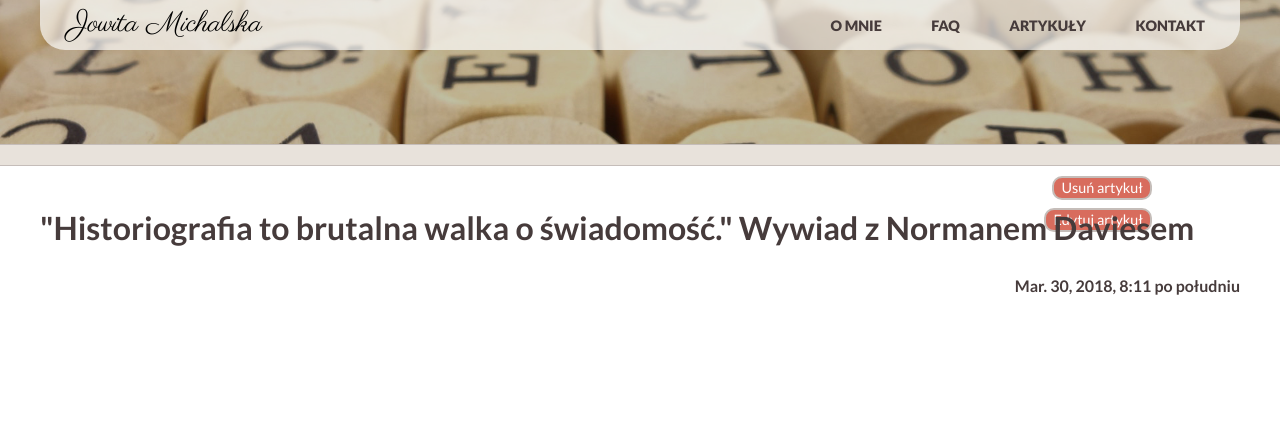
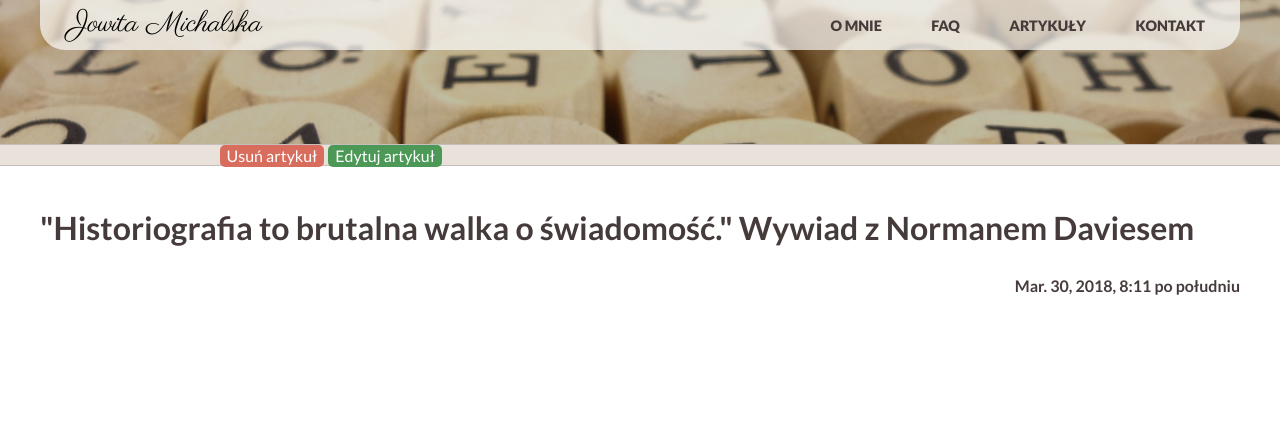
Before and after one commit to saviolinski/jm, a Django app: a page that uses src/templates/base.html in a window 1280 px wide. Shown: the top 431 px of the page. Run offline with Django 3.2, Linux system fonts and the light colour scheme; a user stored in the database is signed in; data comes from the database, SQL or seed files in the repository; both versions use the stored data as it was after the commit; some libraries are stand-ins or nearby versions.

Commit message:
wtorek praca

```diff
--- a/src/static/css/base.css
+++ b/src/static/css/base.css
@@ -486,20 +486,29 @@ box-sizing: border-box;
 	display: grid;
 	margin: 5vh auto;
 }
+.shrinkbut {
+	position: absolute;
+	margin: auto;
+	right:0;
+	left: 0;
+}
+.blockbutt {
+display: flex;
+margin-left: 17%;
+}
+
 .afterlogbut {
-	position: absolute;
-	font-size: 0.9rem;
+	font-size: 1rem;
 	font-weight: 500;
-	right: 10vw;
 	padding: 0px 7px;
+	margin: 0px 2px;
 	color: white;
-	border-radius: 10px;
+	border-radius: 5px;
 	cursor: pointer;
-	border: 2px solid #c5bdb9;
+	/*border: 2px solid #c5bdb9;*/
 }
 
 .det-del {
-	top: 22vh;
 	background-color: #d86c5d;
 }
 
@@ -508,8 +517,10 @@ box-sizing: border-box;
 }
 
 .det-edit {
-	top: 26vh;
-	background-color: #d86c5d;
+	background-color: #4b9857;
+}
+.det-edit:hover {
+	background-color: #32713c;
 }
 img {
 	display: grid;
@@ -532,8 +543,6 @@ img {
 }
 
 /* article form */
-
-
 
 textarea:focus, input:focus{
     outline: none;
@@ -565,7 +574,6 @@ input#id_title {
 	text-align: center;
 	margin: 7vh auto;
 	padding: 1vh;
-
 }
 
 input.article-button {
--- a/src/templates/base.html
+++ b/src/templates/base.html
@@ -12,13 +12,15 @@
 </head>
 <body>
 	<div id="fb-root"></div>
-	<script>(function(d, s, id) {
+	<script>
+	  (function(d, s, id) {
 	  var js, fjs = d.getElementsByTagName(s)[0];
 	  if (d.getElementById(id)) return;
 	  js = d.createElement(s); js.id = id;
 	  js.src = 'https://connect.facebook.net/pl_PL/sdk.js#xfbml=1&version=v2.12';
 	  fjs.parentNode.insertBefore(js, fjs);
 	}(document, 'script', 'facebook-jssdk'));
+
 	</script>
 
 	<div class="scroll goup"><i class="fas fa-angle-up fa-2x" id="go-up"></i></div>
@@ -61,13 +63,12 @@
 	});
 
 	// Smooth scrolling
-	// scrollLink.click(function(e) {
-	// e.preventDefault();
-	// $('body,html').animate({
-	//   scrollTop: $(this.hash).offset().top
-	// }, 700 );
-	// });
-
+	scrollLink.click(function(e) {
+	e.preventDefault();
+	$('body,html').animate({
+	  scrollTop: $(this.hash).offset().top
+	}, 700 );
+	});
 
 	$(window).scroll(function(){
 		const $heroSection = $('#anch');
@@ -78,7 +79,10 @@
     		$('.goup').slideUp();
     	}
 });
+
+
 </script>
+
 </body>
 
 
--- a/src/templates/detail.html
+++ b/src/templates/detail.html
@@ -8,10 +8,10 @@
 		<a class="logo" href="/">Jowita Michalska</a>
 		<nav>
 			<ul>
-				<li><a class="scroll" href="../#omnie">O mnie</a></li>
-				<li><a class="scroll" href="../#faq">FAQ</a></li>
-				<li><a class="scroll" href="../#artykuly">Artykuły</a></li>
-				<li><a class="scroll" href="../#kontakt">Kontakt</a></li>
+				<li><a href="../#omnie">O mnie</a></li>
+				<li><a href="../#faq">FAQ</a></li>
+				<li><a href="../#artykuly">Artykuły</a></li>
+				<li><a class="scroll" href="#kontakt">Kontakt</a></li>
 			</ul>
 		</nav>
 	</header>
@@ -20,8 +20,12 @@
 <section class="article-det" id="anch">
 	<div class="bar artykul-det">
 		{% if request.user.is_authenticated %}
-		<div class="afterlogbut det-del">Usuń artykuł</div>
-		<div class="afterlogbut det-edit">Edytuj artykuł</div>
+		<div class="shrinkbut">
+			<div class="blockbutt">
+				<div class="afterlogbut det-del">Usuń artykuł</div>
+				<div class="afterlogbut det-edit">Edytuj artykuł</div>
+			</div>
+		</div>
 		{% endif %}
 	</div>
 	<div class="artykul-content">
@@ -44,6 +48,9 @@ $( document ).ready(function() {
     $('.det-del').click(function(){
    window.location.href='{{post.get_absolute_url}}delete';
 	})
+	$('.det-edit').click(function(){
+   window.location.href='{{post.get_absolute_url}}edit';
+	})
 });
 
 </script>
--- a/src/templates/index.html
+++ b/src/templates/index.html
@@ -29,7 +29,7 @@
 
 <div class="wrapper">
 
-<section class="introduction">
+<section class="introduction" id="omnie">
 	<div class="bar omnie" id="anch">
 		<h1>O mnie</h1>
 	</div>
@@ -136,5 +136,6 @@ $( document ).ready(function() {
     	$("a.endless_more").css({"color": "white"});
     	$(".endless_container").css({"background-color": "#463b3b"});
     });
+
 </script>
 {% endblock content %}
```
Also changed, not shown: src/templates/post_form.html (+4 -4 lines), src/db.sqlite3, src/static/img/wood-cube-grey.jpg (added), src/static/img/wood-cube.jpeg (deleted).
